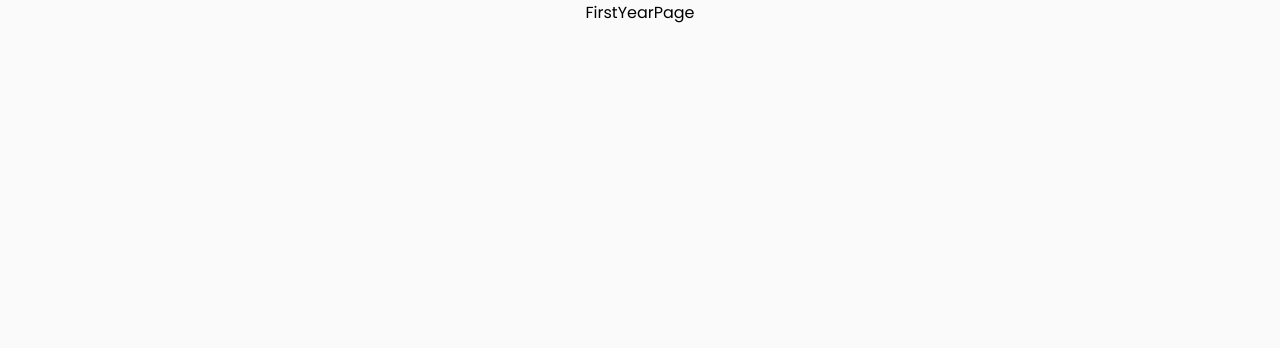
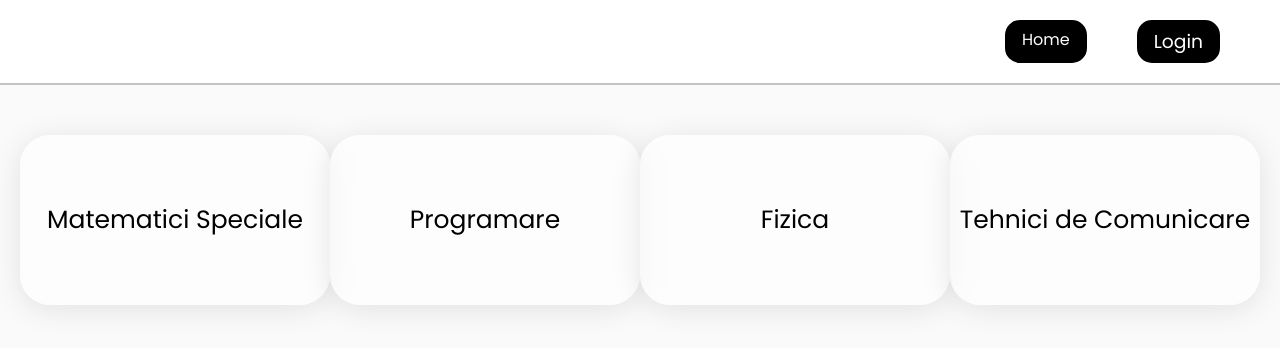
Before and after one commit to AlexUrluescu/School-App, a React (Create React App) app in the folder client/: page /firstyear in a window 1280 px wide. Shown: the top 348 px of the page. Built offline with nearby package versions, Linux system fonts and the light colour scheme; no server answers.

Commit message:
Create the subject for the first year

```diff
--- a/client/src/components/NavBar.jsx
+++ b/client/src/components/NavBar.jsx
@@ -9,7 +9,7 @@
  const NavBar = () => {
    return (
      <div className='navbar'>
-      {/* <Link to="/">Home</Link> */}
+      <Link className='login' to="/">Home</Link>
       <Link className='login' to="/login"><h3>Login</h3></Link>
       {/* <Link to="/contiChat">contiChat</Link> */}
      </div>
--- /dev/null
+++ b/client/src/components/SubjectBoxCustom.jsx
@@ -0,0 +1,9 @@
+import React from 'react'
+
+const SubjectBoxCustom = ({styleClass, textContent}) => {
+  return (
+    <div className={styleClass}>{textContent}</div>
+  )
+}
+
+export default SubjectBoxCustom
--- a/client/src/pages/FirstYearPage.jsx
+++ b/client/src/pages/FirstYearPage.jsx
@@ -1,8 +1,24 @@
 import React from 'react'
+
+// Style -------------------------------------------------
+import "../style/FirstYearPage.css"
+
+// Components --------------------------------------------
+import NavBar from "../components/NavBar";
+import SubjectBoxCustom from '../components/SubjectBoxCustom';
+
 
 const FirstYearPage = () => {
   return (
-    <div>FirstYearPage</div>
+    <div>
+      <NavBar />
+      <div className='subjects_container'>
+        <SubjectBoxCustom styleClass = "subjectBox" textContent = "Matematici Speciale"/>
+        <SubjectBoxCustom styleClass = "subjectBox" textContent = "Programare"/>
+        <SubjectBoxCustom styleClass = "subjectBox" textContent = "Fizica"/>
+        <SubjectBoxCustom styleClass = "subjectBox" textContent = "Tehnici de Comunicare"/>
+      </div>
+    </div>
   )
 }
 
--- /dev/null
+++ b/client/src/style/FirstYearPage.css
@@ -0,0 +1,33 @@
+
+
+.subjects_container{
+    /* background-color: green; */
+    padding: 50px 20px;
+
+    display: flex;
+    justify-content: space-evenly;
+    align-items: center;
+}
+
+.subjectBox{
+    background: rgba(255, 255, 255, 0.57);
+    border-radius: 16px;
+    box-shadow: 0 4px 30px rgba(0, 0, 0, 0.1);
+    backdrop-filter: blur(6.6px);
+    -webkit-backdrop-filter: blur(6.6px);
+    width: 330px;
+    height: 170px;
+    cursor: pointer;
+    border-radius: 30px;
+
+    display: flex;
+    justify-content: center;
+    align-items: center;
+
+    font-size: 25px;
+    transition: all ease .5s;
+}
+
+.subjectBox:hover{
+    transform: scale(1.05);
+}
```
